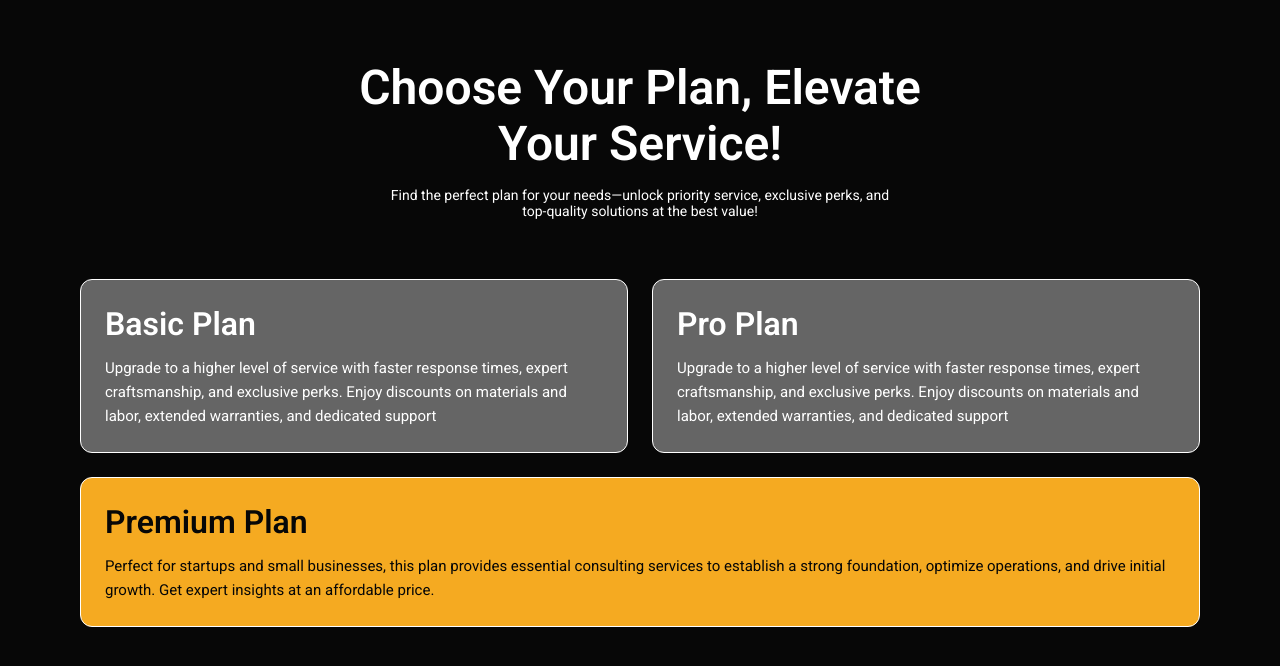
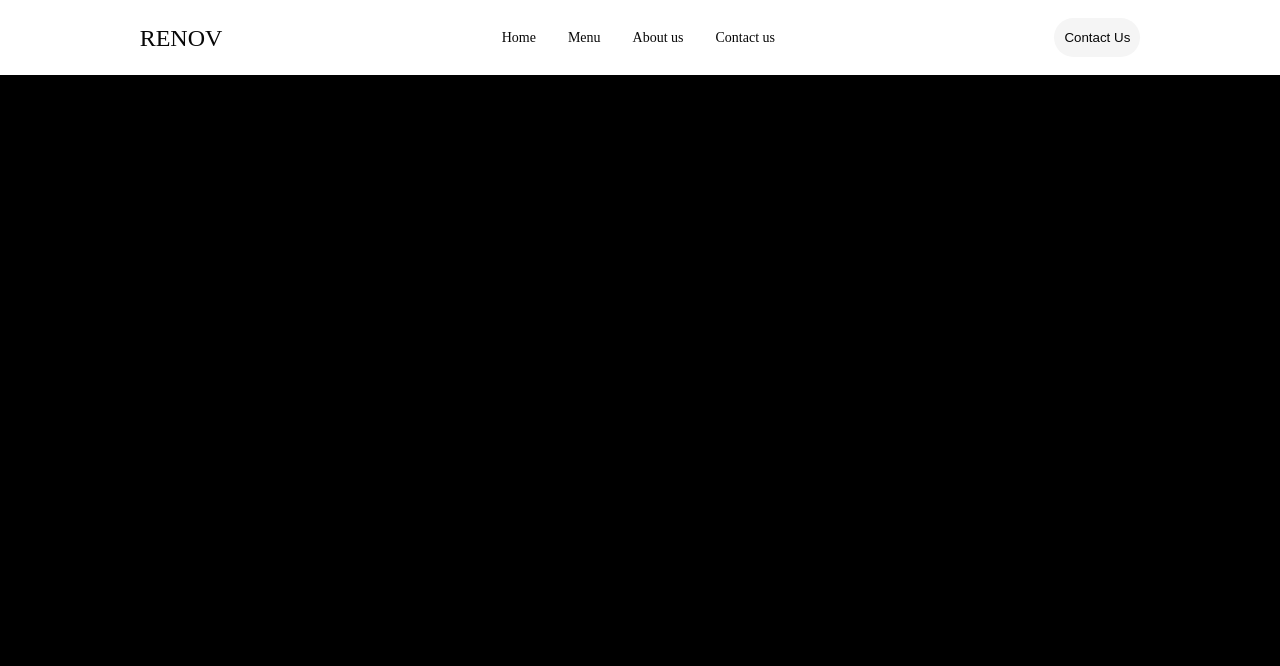
Before and after one commit to kkormalkovvaa/redev-html, a plain HTML site: page index.html in a window 1280 px wide. Drawn offline with Linux system fonts and the light colour scheme.

Commit message:
1.9 Position

```diff
--- a/index.html
+++ b/index.html
@@ -4,42 +4,24 @@
 <head>
     <meta charset="UTF-8">
     <meta name="viewport" content="width=device-width, initial-scale=1.0">
-    <link rel="preconnect" href="https://fonts.googleapis.com">
-    <link rel="preconnect" href="https://fonts.gstatic.com" crossorigin>
-    <link href="https://fonts.googleapis.com/css2?family=Roboto:ital,wght@0,100..900;1,100..900&display=swap"
-        rel="stylesheet">
     <link rel="stylesheet" href="style.css">
-    <title>1.8 Grid</title>
+    <title>1.9 Position</title>
 </head>
 
 <body>
     <div class="wrapper">
-        <div class="welcome">
-            <h1 class="welcome__title">Choose Your Plan, Elevate Your Service!</h1>
-            <p class="welcome__text">Find the perfect plan for your needs—unlock priority service, exclusive perks, and
-                top-quality solutions at the best value!</p>
-        </div>
-        <div class="info">
-            <div class="info__card info__basic">
-                <h4 class="card__title">Basic Plan</h4>
-                <p class="card__text">Upgrade to a higher level of service with faster response times, expert
-                    craftsmanship, and exclusive perks. Enjoy discounts on materials and labor, extended warranties, and
-                    dedicated support</p>
+        <header class="header">
+            <div class="header__inner">
+                <a href="#" class="header__logo">RENOV</a>
+                <nav class="header__nav">
+                    <a href="#" class="header__link">Home</a>
+                    <a href="#" class="header__link">Menu</a>
+                    <a href="#" class="header__link">About us</a>
+                    <a href="#" class="header__link">Contact us</a>
+                </nav>
+                <button class="contact__btn">Contact Us</button>
             </div>
-            <div class="info__card info__pro">
-                <h4 class="card__title">Pro Plan</h4>
-                <p class="card__text">Upgrade to a higher level of service with faster response times, expert
-                    craftsmanship, and exclusive perks. Enjoy discounts on materials and labor, extended warranties, and
-                    dedicated support </p>
-            </div>
-            <div class="info__card info-premium">
-                <h4 class="card__title premium__text">Premium Plan</h4>
-                <p class="card__text premium__text">Perfect for startups and small businesses, this plan provides
-                    essential consulting
-                    services to establish a strong foundation, optimize operations, and drive initial growth. Get expert
-                    insights at an affordable price.</p>
-            </div>
-        </div>
+        </header>
     </div>
 </body>
 
--- a/style.css
+++ b/style.css
@@ -2,82 +2,53 @@
     margin: 0;
     padding: 0;
     box-sizing: border-box;
-    font-family: 'Roboto', sans-serif;
 }
 
-body {
-    background-color: #070707;
+a {
+    text-decoration: none;
+    color: #070707;
 }
 
 .wrapper {
-    max-width: 1440px;
-    margin: 0 auto;
-    text-align: center;
+    background-color: #000;
+    height: 100vh;
 }
 
-.welcome {
-    max-width: 640px;
-    margin: 60px auto;
+header {
+    position: sticky;
+    top: 0;
 }
 
-.welcome__title {
-    text-align: center;
-    font-weight: 600;
-    font-size: 48px;
-    line-height: 56px;
-    color: #fff;
-    margin-bottom: 15px;
+.header__inner {
+    background-color: #fff;
+    display: flex;
+    justify-content: space-around;
+    align-items: center;
+    height: 75px;
 }
 
-.welcome__text {
-    max-width: 515px;
-    margin: 0 auto;
-    text-align: center;
-    font-size: 14px;
-    color: #FFF;
+.header__logo {
+    font-weight: 500;
+    font-size: 24px;
+    line-height: 32px;
 }
 
-
-.info {
-    max-width: 1120px;
-    margin: 0 auto;
-    display: grid;
-    grid-template-columns: 1fr 1fr;
-    gap: 24px;
+nav {
+    display: flex;
+    justify-content: space-between;
+    gap: 32px;
 }
 
-.info-premium {
-    grid-column: 1 / -1;
-    grid-row: 2;
+.header__link {
+    font-size: 14px;
+    line-height: 20px;
 }
 
-.info__card {
-    border: 1px solid #fff;
-    border-radius: 12px;
-    background-color: rgb(101, 101, 101);
+.contact__btn {
+    background-color: #F5F5F5;
+    border: none;
+    border-radius: 72px;
+    padding: 12px 10px;
+    color: #070707;
+    cursor: pointer;
 }
-
-.card__title {
-    text-align: start;
-    color: #fff;
-    font-weight: 600;
-    font-size: 32px;
-    line-height: 40px;
-    padding: 24px 24px 0 24px;
-}
-
-.card__text {
-    color: #fff;
-    font-size: 15px;
-    line-height: 24px;
-    padding: 12px 24px 24px 24px;
-    text-align: start;
-}
-
-.info-premium {
-    background-color: #F5AA21;
-}
-
-.premium__text {
-    color: #070707;
-}
```
